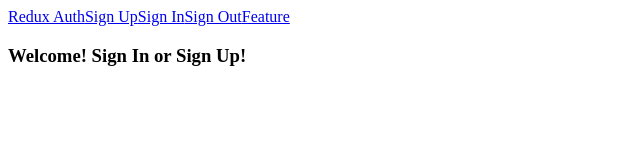
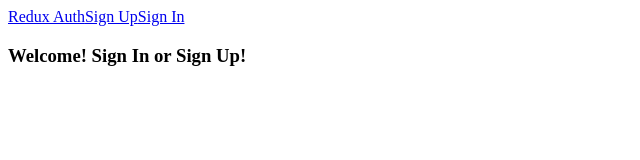
Before and after one commit to dotexe0/authentication-app, a React (Create React App) app in the folder client/: page / in a window 1280 px wide. Shown: the top 160 px of the page, without its empty margins (0-640 px from the left). Built offline with nearby package versions, Linux system fonts and the light colour scheme.

Commit message:
conditionally render routes in header

```diff
--- a/client/src/components/Header.js
+++ b/client/src/components/Header.js
@@ -1,18 +1,35 @@
 import React, { Component } from 'react'
 import { Link } from 'react-router-dom'
+import { connect } from 'react-redux'
 
 class Header extends Component {
+renderLinks() {
+  if (this.props.authenticated) {
+    return (
+      <React.Fragment>
+      <Link to="/signout">Sign Out</Link>
+      <Link to="/feature">Feature</Link>
+      </React.Fragment>
+    )
+  } else {
+    return (
+      <React.Fragment>
+        <Link to="/signup">Sign Up</Link>
+        <Link to="/signin">Sign In</Link>
+      </React.Fragment>
+    )
+  }
+}
+
   render() {
     return (
       <div>
         <Link to="/">Redux Auth</Link>
-        <Link to="/signup">Sign Up</Link>
-        <Link to="/signin">Sign In</Link>
-        <Link to="/signout">Sign Out</Link>
-        <Link to="/feature">Feature</Link>
+        {this.renderLinks()}
       </div>
     )
   }
 }
 
-export default Header
+const mapStateToProps = state => ({ authenticated: state.auth.authenticated })
+export default connect(mapStateToProps)(Header)
```
